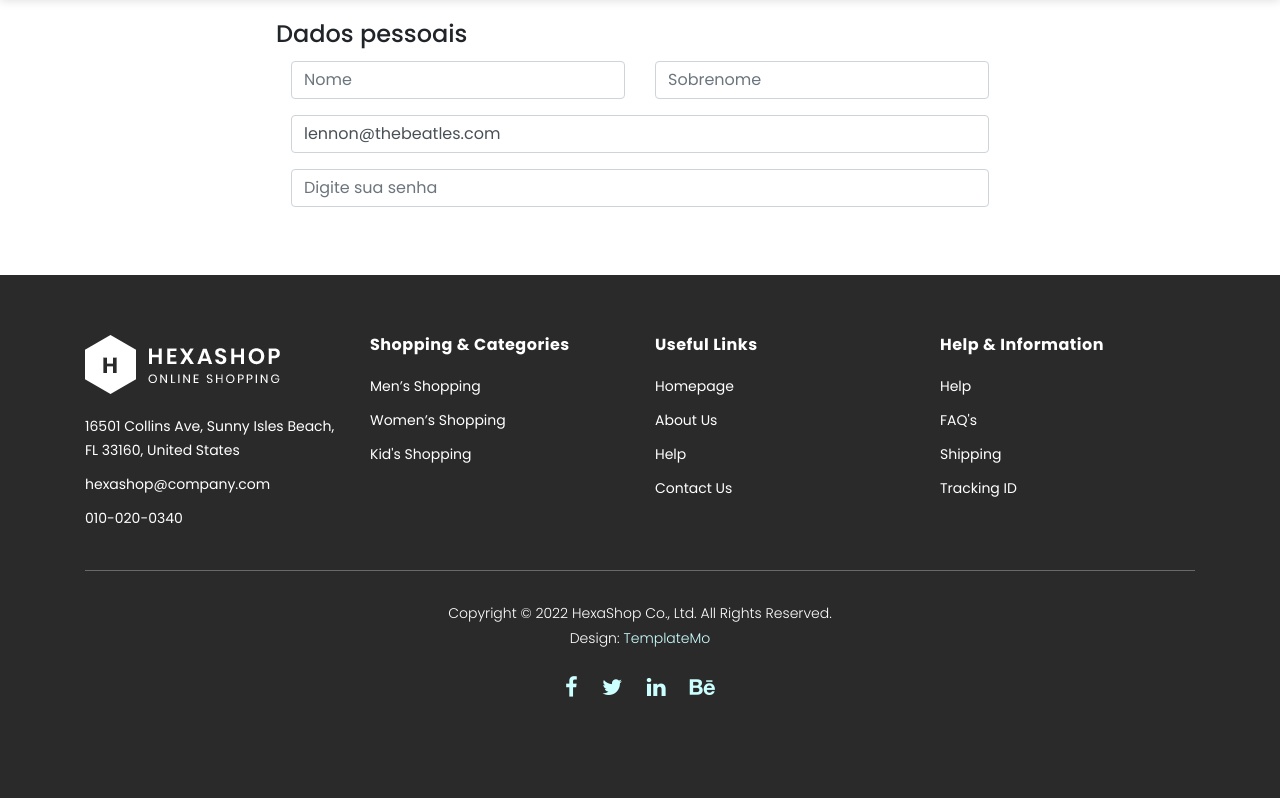
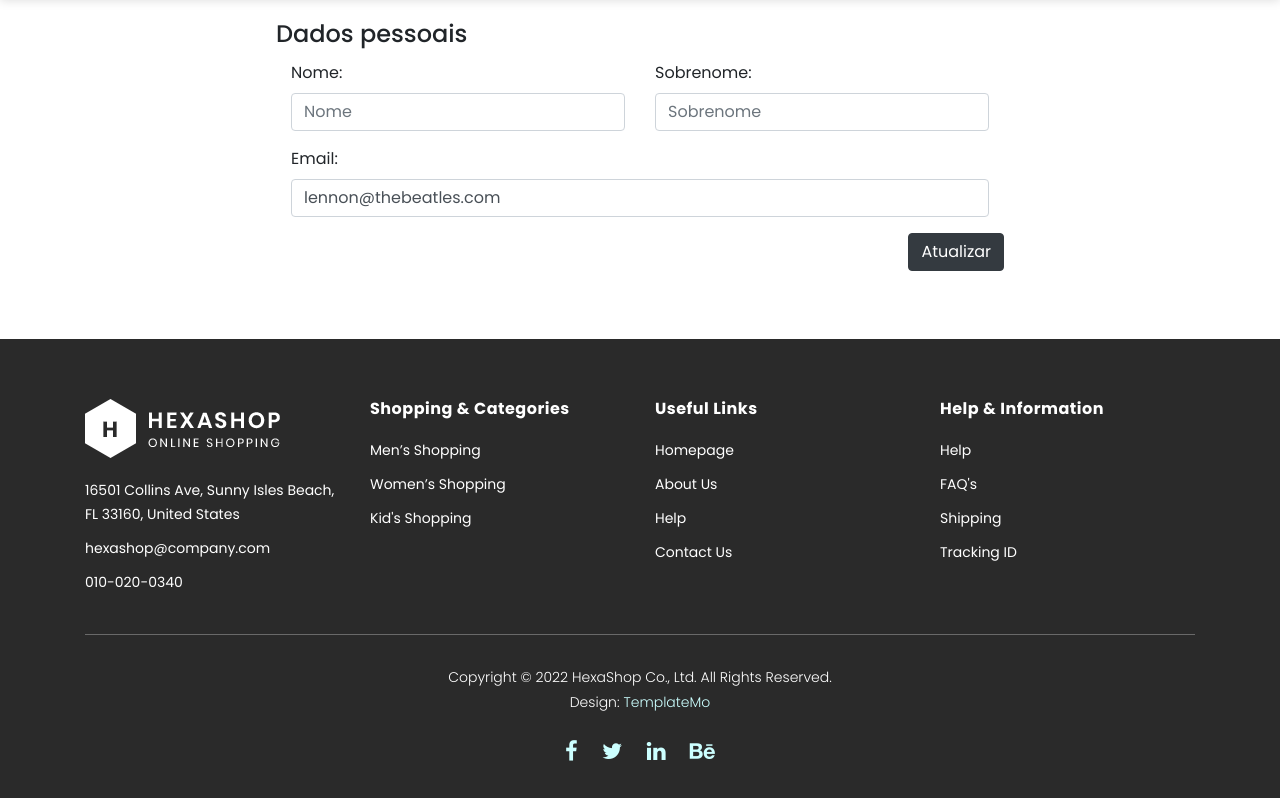
Before and after one commit to AllanSBorges/E-commerce, a Django app: page /perfil/ in a window 1280 px wide. Shown: the part 80-878 px from the top of the page. Before the commit the page ends 777 px from the top, so only its background shows below. Run offline with Django 4.2, Linux system fonts and the light colour scheme; a user stored in the database is signed in; data comes from the database, SQL or seed files in the repository; both versions use the stored data as it was after the commit; some libraries are stand-ins or nearby versions.

Commit message:
Feat: Conclusão do Meu Perfil

```diff
--- a/ecommerce/core/templates/base.html
+++ b/ecommerce/core/templates/base.html
@@ -64,9 +64,11 @@ https://templatemo.com/tm-571-hexashop
                                 <a href="javascript:;">Pages</a>
                                 <ul>
                                   {% if user.is_authenticated %}
-                                    <li><a href="../perfil">Meu Perfil</a></li>
+                                    <li><a href="../perfil/">Meu Perfil</a></li>
+                                    <li><a href="../perfil/">Meus Endereços</a></li>
+                                    <li><a href="../perfil/">Meus Pedidos </a></li>
                                   {% else %}
-                                    <li><a href="../login">Login</a></li>
+                                    <li><a href="../login/">Login</a></li>
                                   {% endif%}
                                   <li><a href="{% url 'signup' %}">Cadastre-se</a></li>
                                   <li><a href="{% url 'order' %}">Pedido  <i class="fa fa-shopping-cart"><span class="badge badge-light">{{ qtd_prod }}</span></i></a></li>
--- a/ecommerce/core/templates/perfil.html
+++ b/ecommerce/core/templates/perfil.html
@@ -11,31 +11,30 @@
         <div class="col-md-8">
           <!-- Conteúdo centralizado aqui -->
           {% if user.is_authenticated %}
-          <form method="POST" action="perfil">
+          <form method="POST" action="../perfil/">
             {% csrf_token %}
             <div class="row py-1 px-3">
                 <h4>Dados pessoais</h4>
             </div>
             <div class="row py-2 px-3">
                 <div class="col">
+                    <label for="first-name">Nome:</label>
                     <input type="text"  value="{{ user.first_name}}" name="first-name" class="form-control" placeholder="Nome" required>
                 </div>
                 <div class="col">
+                    <label for="last-name">Sobrenome:</label>
                     <input type="text"  value="{{ user.last_name}}" name="last-name" class="form-control" placeholder="Sobrenome" required>
                 </div>
             </div>
             <div class="row py-2 px-3">
                 <div class="col">
+                    <label for="email">Email:</label>
                     <input type="email" name="email" value="{{ user.email}}" class="form-control" placeholder="Informe seu melhor e-mail" required>
                 </div>
             </div>
-            <div class="row py-2 px-3">
-                <div class="col">
-                    <input type="password" name="password" class="form-control" placeholder="Digite sua senha" required>
-                </div>
+            <div class="row py-2 px-3 d-flex justify-content-end">
+                <input type="submit" class="btn btn-dark" value="Atualizar">
             </div>
-
-
           </form>
 
           {% endif %}
--- a/ecommerce/core/urls.py
+++ b/ecommerce/core/urls.py
@@ -19,7 +19,7 @@ urlpatterns = [
     path("confirmar/", views.confirmar_view, name="confirmar"),
     path("avaliar/<int:pk>", views.avaliar_view, name="confirmar"),
     path("visualizar/<int:pk>", views.visualizar_view, name='visualizar'),
-    path("perfil/", views.perfil_view, name='perfil')
+    path("perfil/", views.perfil_view, name='perfil/')
 ]
 
 if settings.DEBUG:
--- a/ecommerce/core/views.py
+++ b/ecommerce/core/views.py
@@ -80,6 +80,27 @@ def perfil_view(request):
     categorias = Category.objects.all()
     carrinho = request.session.get('cart', {})
     qtd_prod = len(carrinho)
+
+    if request.method == "POST":
+        nome = request.POST['first-name']
+        sobrenome = request.POST['last-name']
+        email = request.POST['email']
+
+        try:
+            Customer.objects.filter(pk = request.user.id).update(first_name=nome, last_name=sobrenome, email=email)
+            messages.success(request, "Perfil atualizado com sucesso.")
+        except Error:
+            messages.error(request, "Ops. Um erro ocorreu.")
+
+        context = {'categorias': categorias,
+               'qtd_prod': qtd_prod}
+
+        return render(request,'perfil.html', context)
+
+
+
+
+
 
     context = {'categorias': categorias,
                'qtd_prod': qtd_prod}
```
Also changed, not shown: ecommerce/db.sqlite3.
